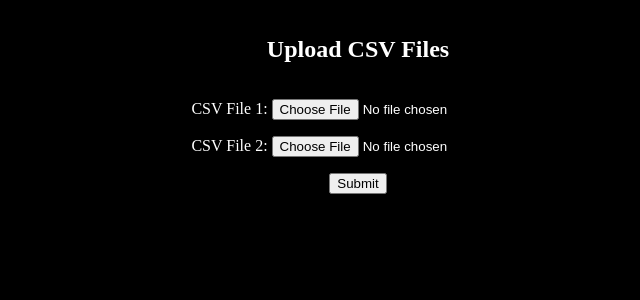
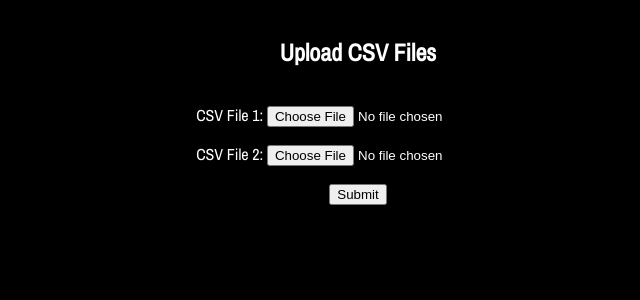
Before and after one commit to vinnyzef/python_Address_Comp_Web_App, a Django app: page /submit/ in a window 1280 px wide. Shown: the top 300 px of the page, without its empty margins (298-938 px from the left). Run offline with Django 4.2, Linux system fonts and the light colour scheme.

Commit message:
push up maintnence

```diff
--- a/pythonCsvComp/fileCompare.py
+++ b/pythonCsvComp/fileCompare.py
@@ -70,7 +70,9 @@ class CompareForms:
 
         for index, row in table2.iterrows():
             # Check if the address exists anywhere in the "Address 1" column of file 1
+            # if row['UCID'] == "fas"
             matching_rows = table1[table1['Address 1'] == row['Address']]
+            # want to check on the fact that a UCID should be fas not "corp" or anytning of that nature
 
             if not matching_rows.empty:
                 name1 = matching_rows.iloc[0]['Name 1']
--- a/pythonCsvComp/static/css/base.css
+++ b/pythonCsvComp/static/css/base.css
@@ -1,3 +1,7 @@
+
+@import url('https://fonts.googleapis.com/css2?family=Archivo+Narrow&display=swap');
+
+
 .content_wrapper{
     margin: 1rem;
     position: relative;
@@ -19,4 +23,5 @@
 }
 body{
     background-color: black;
+    font-family: 'Archivo Narrow', sans-serif;;
 }
```
